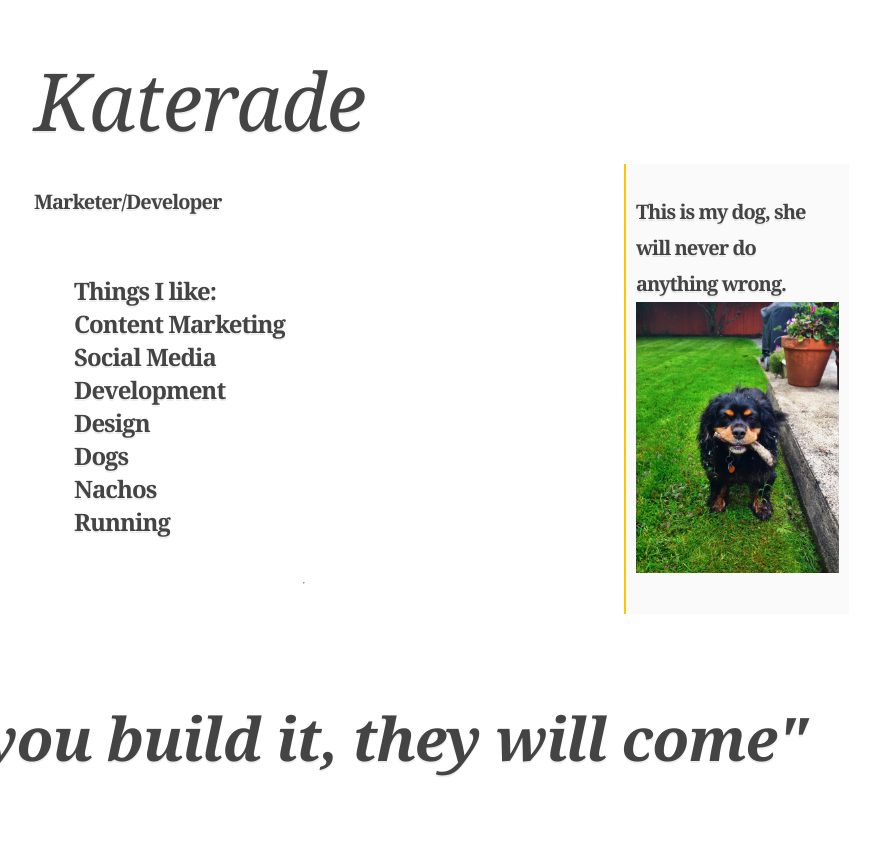
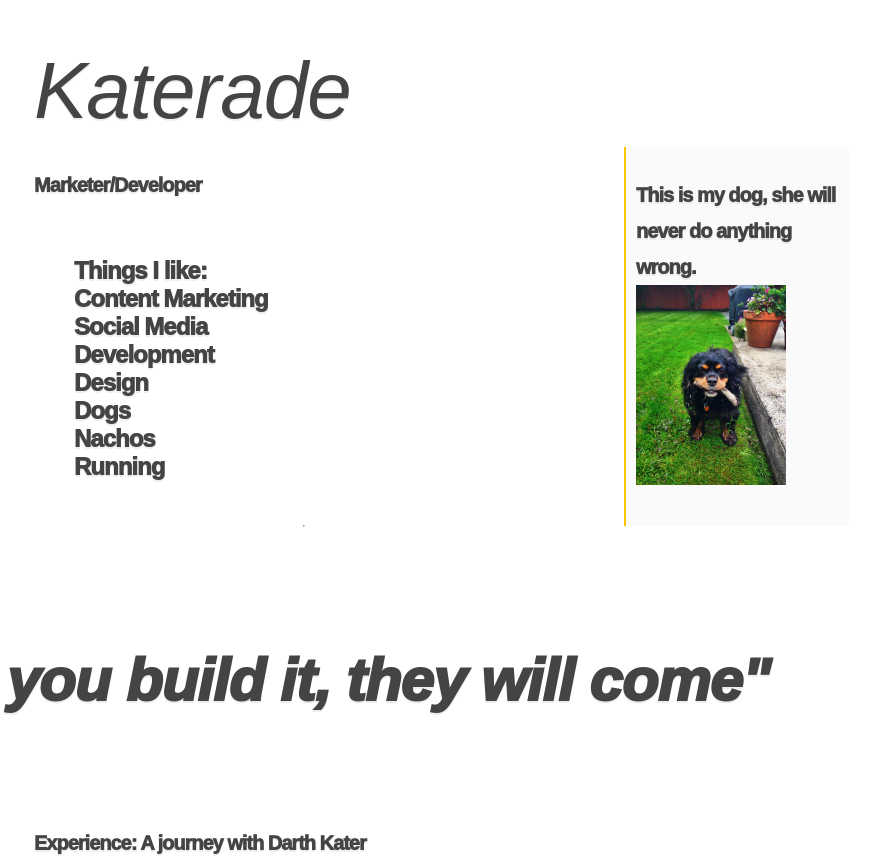
Before and after one commit to katetrahan/resume, a plain HTML site: page index.html in a window 1280 px wide. Shown: the part 155-1019 px from the top of the page, without its empty margins (291-1161 px from the left). Drawn offline with Linux system fonts and the light colour scheme.

Commit message:
fix font and spacing

```diff
--- a/index.html
+++ b/index.html
@@ -109,7 +109,7 @@
     }
     html {
       color: #444;
-      font-family: Cambria, Cochin, Georgia, 'Times New Roman', Times, serif;
+      font-family:  Arial;
       font-size: 20px;
     }
     p {
@@ -117,6 +117,7 @@
     }
     img {
       max-width: 100%;
+      max-height: 200px;
     }
     a {
       color: black;
--- a/style.css
+++ b/style.css
@@ -1,31 +1,18 @@
 
 html {
-
-  font-family: Helvetica,
-    Arial, sans-serif;
   font-weight: 1000;
   font-size: 24px;
   color: var(--black);
   text-shadow: 0 2px 0 rgba(0, 0, 0, 0.07);
 }
 
-/*
-  WAT IS THIS?!
-  We inherit box-sizing: border-box; from our <html> selector
-  Apparently this is a bit better than applying box-sizing: border-box; directly to the * selector
-*/
-*,
-*:before,
-*:after {
-  box-sizing: 20px;
-}
+
+
 
 body {
-  background-image: url("./images/topography.svg"),
-
   background-size: 340px, auto;
   min-height: calc(100vh - 100px);
-  margin: 10px;
+  margin: 2px;
   /* background: white; */
   background-attachment: fixed;
   letter-spacing: -1px;
@@ -37,7 +24,7 @@ h3,
 h4,
 h5,
 h6 {
-  margin: 0 0 5px 0;
+  margin: 0 0 2px 0;
 }
 /* Each item in our grid will contain numbers */
 .item {
@@ -45,7 +32,7 @@ h6 {
   display: grid;
   justify-content: center;
   align-items: center;
-  border: 5px solid rgba(0, 0, 0, 0.03);
+
   border-radius: 3px;
   font-size: 35px;
   background-color: var(--yellow); /* best colour */
```
